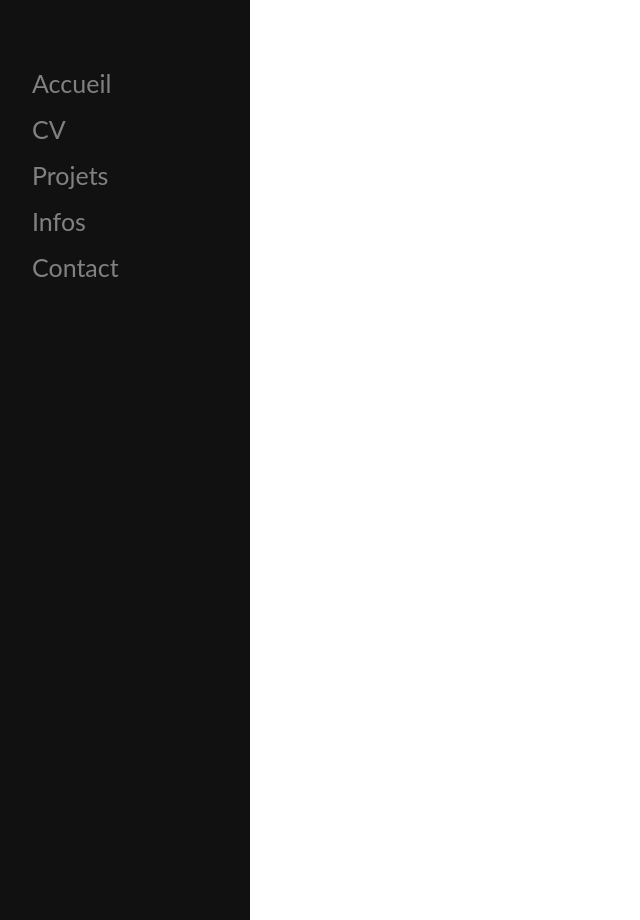
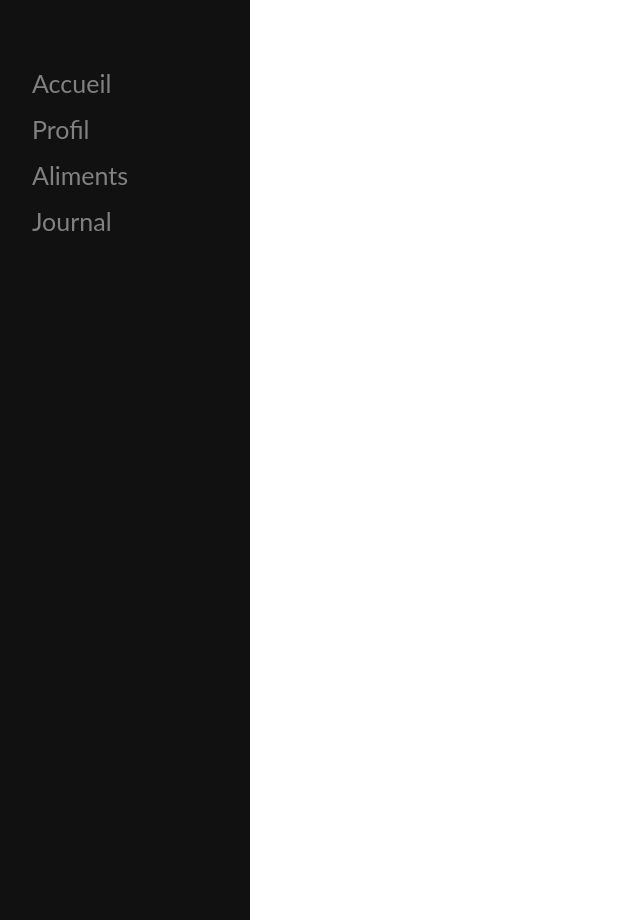
Before and after one commit to MegaStunt49/Projet_IDAW, a PHP site: page /index.php in a window 1280 px wide. Shown: the whole page, without its empty margins (0-640 px from the left). Run offline with PHP 8.4, Linux system fonts and the light colour scheme; the visitor is signed in with stand-in values (Sample User, id 1).

Commit message:
Without connexion case yet

```diff
--- a/frontend/index.php
+++ b/frontend/index.php
@@ -1,14 +1,14 @@
 <?php
-    session_start();
+    //session_start();
 
-    if(!isset($_SESSION['login']) && !isset($_SESSION['password'])) {
-        header('Location: connection.php');
-    }
+    //if(!isset($_SESSION['login']) && !isset($_SESSION['password'])) {
+    //    header('Location: connection.php');
+    //}
 
 
     require_once('templates/template_header.php');
 
-    $currentPageId = "accueil";
+    $currentPageId = "index";
 
     require_once('templates/template_sidemenu.php');
     renderSideMenuToHTML($currentPageId);
--- a/frontend/templates/template_sidemenu.php
+++ b/frontend/templates/template_sidemenu.php
@@ -1,11 +1,10 @@
 <?php
     function renderSideMenuToHTML($currentPageId) {
         $mymenu = array(
-            'accueil' => 'Accueil' ,
-            'cv' => 'CV' ,
-            'projets' => 'Projets',
-            'infos_techniques' => 'Infos',
-            'contact' => 'Contact'
+            'index' => 'Accueil' ,
+            'profil' => 'Profil' ,
+            'aliments' => 'Aliments',
+            'journal' => 'Journal'
         );
 
         echo "<div class=\"sidemenu\" onmouseenter=\"openSM(this)\" onmouseleave=\"closeSM(this)\">";
```
